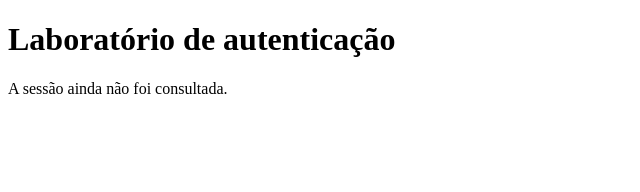
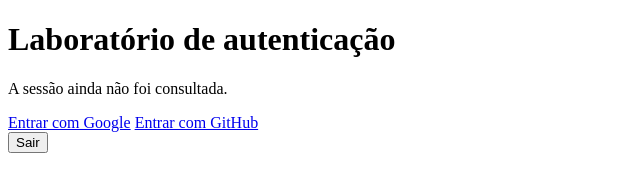
Before and after one commit to VictorBontorin/Cloudflare-Project, a plain HTML site: page public/index.html in a window 1280 px wide. Shown: the whole page, without its empty margins (0-640 px from the left). Drawn offline with Linux system fonts and the light colour scheme.

Commit message:
Update index.html

```diff
--- a/public/index.html
+++ b/public/index.html
@@ -9,6 +9,12 @@
  <main>
  <h1>Laboratório de autenticação</h1>
  <p id="status">A sessão ainda não foi consultada.</p>
+<a href="/oauth/login/google">Entrar com Google</a>
+<a href="/oauth/login/github">Entrar com GitHub</a>
+<form method="post" action="/oauth/logout">
+  <button type="submit">Sair</button>
+</form>
+<script src="/auth.js"></script>
  </main>
  </body>
 </html>
```
